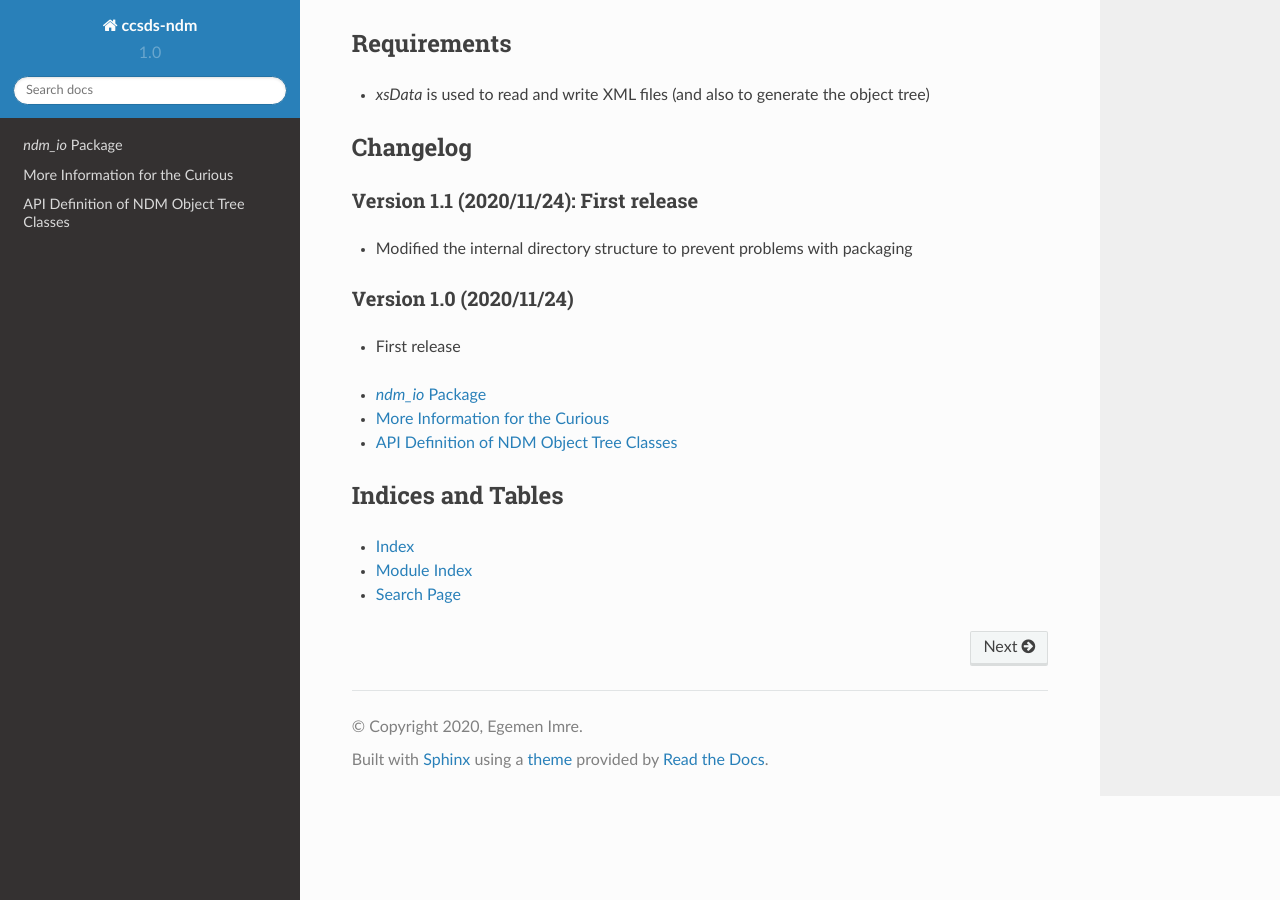
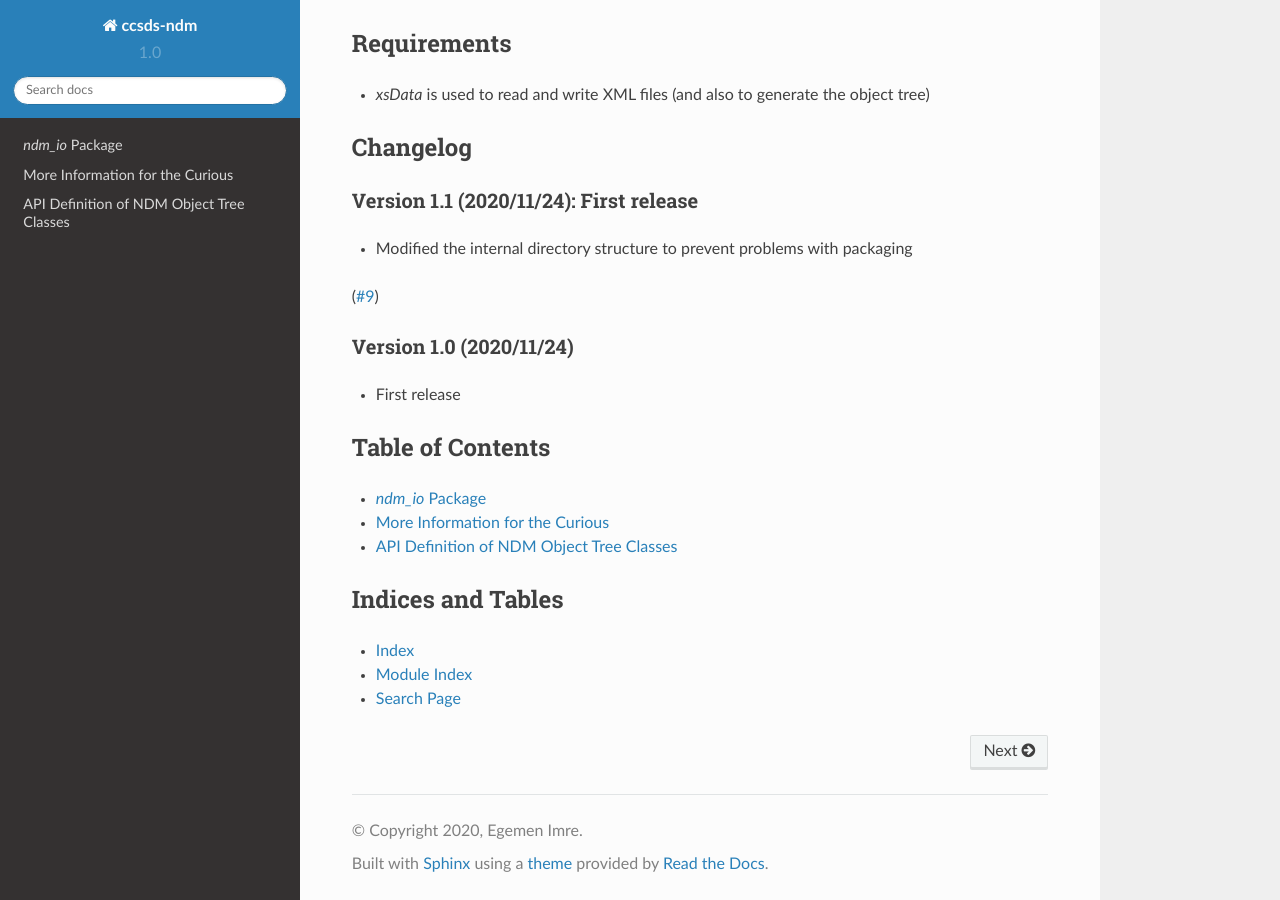
Before and after one commit to egemenimre/ccsds-ndm, a Sphinx documentation site: the page built from docs/index.rst, in a window 1280 px wide and 900 px high, scrolled down 2157 px. Built offline with Sphinx 7.4.7 and the Read the Docs theme 2.0.0, drawn with Linux system fonts in a browser that asks for light colours.

Commit message:
added issue number to changelog

```diff
--- a/docs/index.rst
+++ b/docs/index.rst
@@ -98,10 +98,14 @@ Changelog
 Version 1.1 (2020/11/24): First release
 ^^^^^^^^^^^^^^^^^^^^^^^^^^^^^^^^^^^^^^^
 - Modified the internal directory structure to prevent problems with packaging
+(`#9 <https://github.com/egemenimre/ccsds-ndm/issues/9>`_)
 
 Version 1.0 (2020/11/24)
 ^^^^^^^^^^^^^^^^^^^^^^^^^^^^^^^^^^^^^^
 - First release
+
+Table of Contents
+------------------
 
 .. toctree::
     :maxdepth: 1
```
